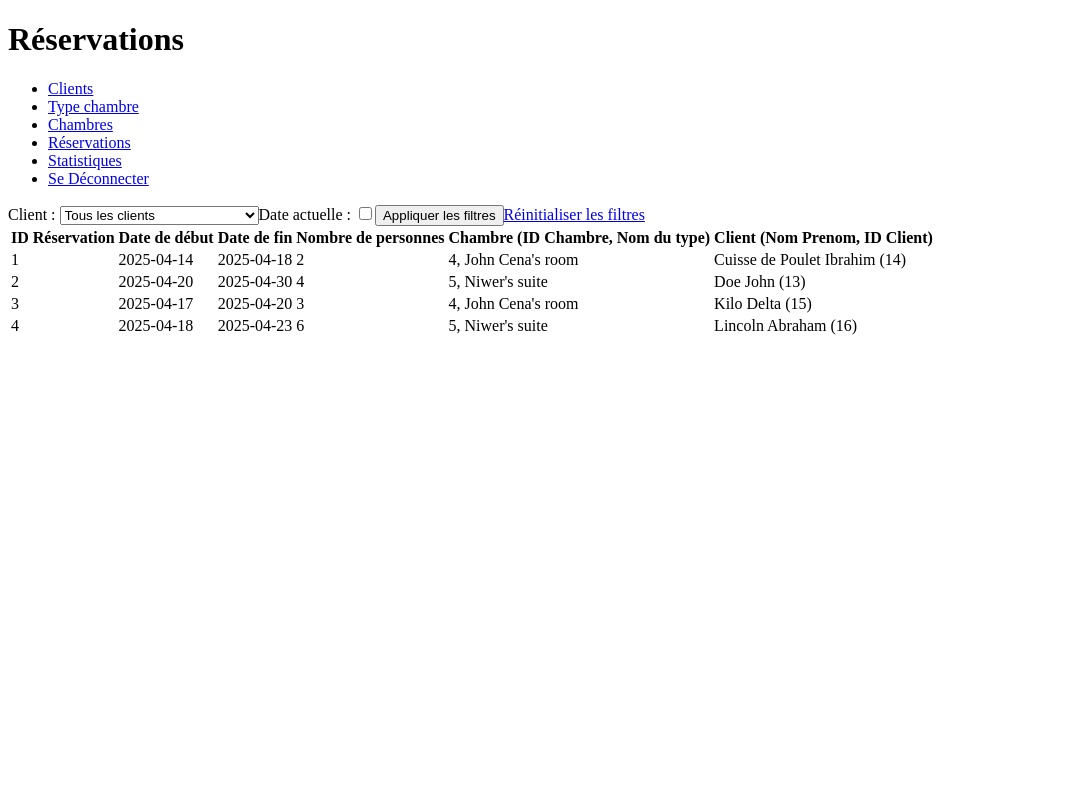
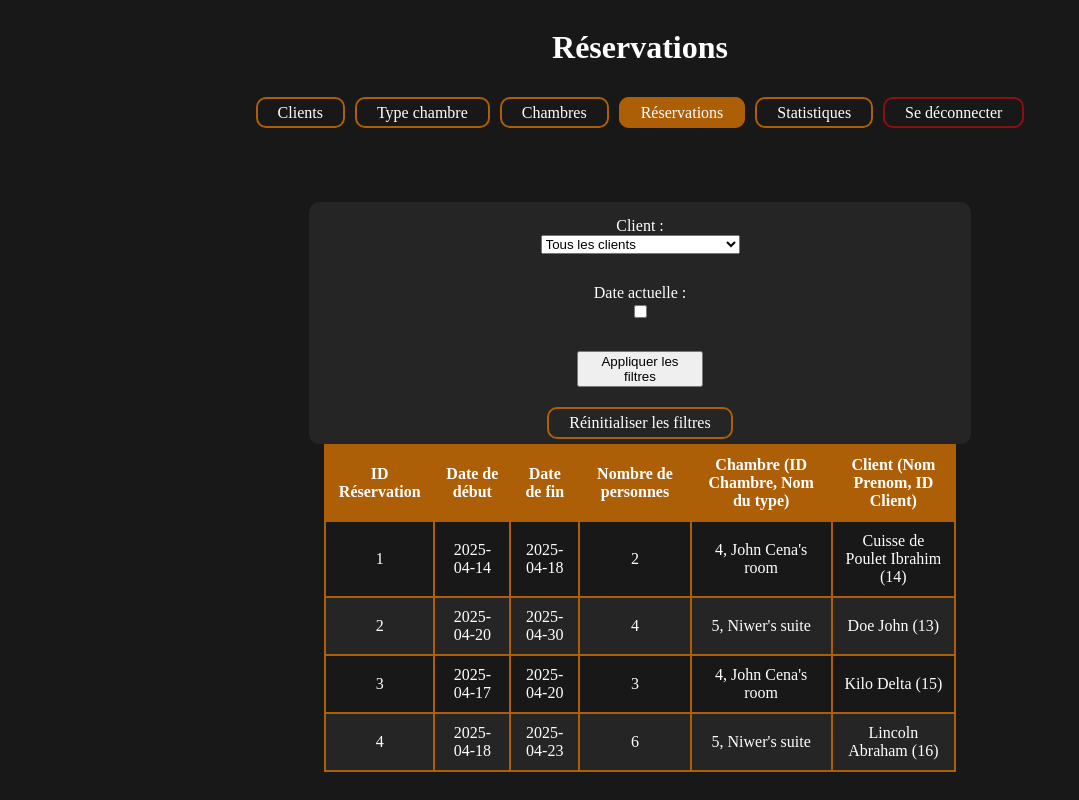
Before and after one commit to Niwer1525/HEC_Hotel, a PHP site: page /admin/37admin_booking.php in a window 1280 px wide. Shown: the whole page, without its empty margins (0-1079 px from the left). Run offline with PHP 8.4, Linux system fonts and the light colour scheme; the visitor is signed in with stand-in values (Sample User, id 1); data comes from the database, SQL or seed files in the repository.

Commit message:
Intro CSS - nav menu update - edit and delete button updated
Co-authored-by: Erwin Redoté <Niwer1525@users.noreply.github.com>

```diff
--- a/37login.php
+++ b/37login.php
@@ -19,13 +19,14 @@
     <body>
         <h1>Se connecter</h1>
         <?php
+            $page = "login";
             require_once("37navbar.php"); //importe la barre de navigation de 37navbar.php
         ?>
         <!-- Formulaire "se connecter". -->
         <form name="formulaire_se_connecter" action="37connexion_compte.php" method="post">
             <label>
-                Nom d'utilisateur (Email)
-                <input name="username" type="text" required placeholder="JohnDoe125">
+                Adresse Email
+                <input name="username" type="text" required placeholder="JohnDoe@dayrep.com">
             </label>
             <label>
                 Mot de passe
--- a/37navbar.php
+++ b/37navbar.php
@@ -1,8 +1,8 @@
 <ul> <!-- Liste des pages connexion/inscription du site -->
     <li> <!-- élément de liste -->
-        <a href="37signup.php">S'enregistrer</a>
+        <a href="37signup.php" <?php if($page == 'signup') echo 'class="active"'; ?>>S'enregistrer</a>
     </li>
     <li>
-        <a href="37login.php">Se connecter</a>
+        <a href="37login.php" <?php if($page == 'login') echo 'class="active"'; ?>>Se connecter</a>
     </li>
 </ul>
--- a/37signup.php
+++ b/37signup.php
@@ -19,6 +19,7 @@
     <body>
         <h1>S'enregistrer/Créer un compte</h1>
         <?php
+            $page = "signup";
             require_once("37navbar.php"); //importe la barre de navigation de 37navbar.php
         ?>
         <!--
--- a/37style.css
+++ b/37style.css
@@ -0,0 +1,116 @@
+:root {
+    --danger_red: rgb(136, 18, 18);
+    --border_radius: 10px;
+    --couleur_primaire: rgb(24, 24, 24);
+    --couleur_texte: white;
+    --couleur_secondaire: rgb(37, 37, 37);
+    --couleur_action: rgb(172, 95, 7);
+}
+
+body {
+    background-color: var(--couleur_primaire);
+    color:var(--couleur_texte);
+
+    display: flex;
+    justify-content: center;
+    align-items: center;
+    flex-direction: column;
+}
+
+ul {
+    padding: 0;
+    list-style-type: none;
+    display: flex;
+    margin-bottom: 5rem;
+}
+
+a {
+    color: var(--couleur_texte);
+    text-decoration: none;
+    transition: 0.2s;
+
+    border: 2px solid var(--couleur_action);
+    border-radius: var(--border_radius);
+
+    margin: 5px;
+    padding: 5px 20px;
+}
+a:hover {
+    color: var(--couleur_action);
+    transition: 0.2s;
+}
+.active {
+    background-color: var(--couleur_action);
+    color: var(--couleur_texte);
+}
+.active:hover {
+    color: unset;
+}
+.danger {
+    border-color: var(--danger_red);
+    transition: 0.2s;
+}
+.danger:hover {
+    color: var(--danger_red);
+    transition: 0.2s;
+}
+
+/* Formulaires */
+form {
+    width: 50%;
+    text-align: center;
+    background-color: var(--couleur_secondaire);
+    border-radius: var(--border_radius);
+    display: flex;
+    align-items: center;
+    flex-direction: column;
+    padding: 0px 15px;
+
+}
+label {
+    width: 100%;
+    display: flex;
+    flex-direction: column;
+    align-items: center;
+
+    margin-top: 15px;
+    margin-bottom: 15px;
+}
+input {
+    width: 40%;
+    text-align: center;
+}
+button {
+    width: 20%;
+    margin-top: 15px;
+    margin-bottom: 15px;
+}
+
+/* Table */
+table {
+    width: 50%;
+    border-collapse: collapse;
+}
+th, td {
+    border: 2px solid var(--couleur_action);
+    padding: 10px;
+    text-align: center;
+}
+th { background-color: var(--couleur_action); }
+td {
+    background-color: var(--couleur_secondaire);
+    transition: 0.2s;
+}
+tr:nth-child(even) td { /* Va colorier une ligne sur 2 dans une autre couleur */
+    background-color: var(--couleur_primaire);
+    color: var(--couleur_texte);
+}
+tr:hover td {
+    background-color: var(--couleur_action);
+    transition: 0.2s;
+}
+tr:hover .data_button { background-color: unset; }
+.data_button {
+    border: unset;
+    background-color: unset;
+}
--- a/admin/37admin_booking.php
+++ b/admin/37admin_booking.php
@@ -9,6 +9,7 @@
     <body>
         <h1>Réservations</h1>
         <?php
+            $page = "admin_booking"; // Page courante
             require_once('37admin_navbar.php');
             require_once('../37config.php');
 
--- a/admin/37admin_client.php
+++ b/admin/37admin_client.php
@@ -9,6 +9,7 @@
     <body>
         <h1>Clients</h1>
         <?php
+            $page = "admin_client"; // Page courante
             require_once("37admin_navbar.php");
             require_once("../37config.php");
 
--- a/admin/37admin_navbar.php
+++ b/admin/37admin_navbar.php
@@ -1,20 +1,20 @@
 <ul>
     <li>
-        <a href="37admin_client.php">Clients</a>
+        <a href="37admin_client.php" <?php if($page == "admin_client") echo 'class="active"'; ?>>Clients</a>
     </li>
     <li>
-        <a href="37admin_room_type.php">Type chambre</a>
+        <a href="37admin_room_type.php" <?php if($page == "admin_room_type") echo 'class="active"'; ?>>Type chambre</a>
     </li>
     <li>
-        <a href="37admin_room.php">Chambres</a>
+        <a href="37admin_room.php" <?php if($page == "admin_room") echo 'class="active"'; ?>>Chambres</a>
     </li>
     <li>
-        <a href="37admin_booking.php">Réservations</a>
+        <a href="37admin_booking.php" <?php if($page == "admin_booking") echo 'class="active"'; ?>>Réservations</a>
     </li>
     <li>
-        <a href="37admin_stats.php">Statistiques</a>
+        <a href="37admin_stats.php" <?php if($page == "admin_stats") echo 'class="active"'; ?>>Statistiques</a>
     </li>
     <li>
-        <a href="../37disconnect.php">Se Déconnecter</a>
+        <a href="../37disconnect.php" class="danger">Se déconnecter</a>
     </li>
 </ul>
--- a/admin/37admin_stats.php
+++ b/admin/37admin_stats.php
@@ -9,6 +9,7 @@
     <body>
         <h1>Statistiques</h1>
         <?php
+            $page = "admin_stats"; // Page courante
             require_once('37admin_navbar.php');
             require_once('../37config.php');
 
```
Also changed, not shown: admin/37admin_room.php (+8 -8 lines), admin/37admin_room_type.php (+4 -4 lines), assets/add.png (deleted), assets/pen.png, assets/plus.png (added), assets/trash.png (added), assets/trash_can.webp (deleted).
